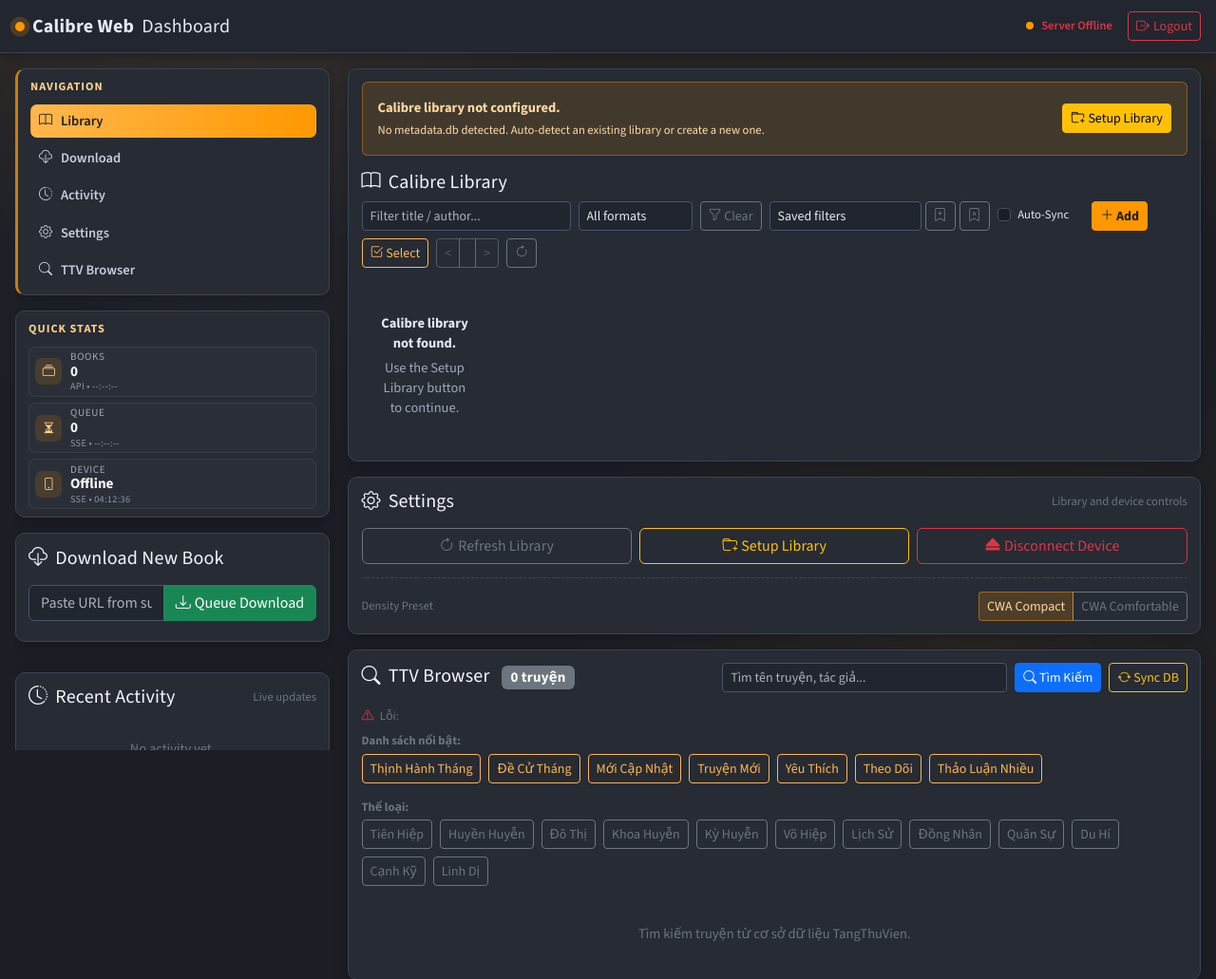
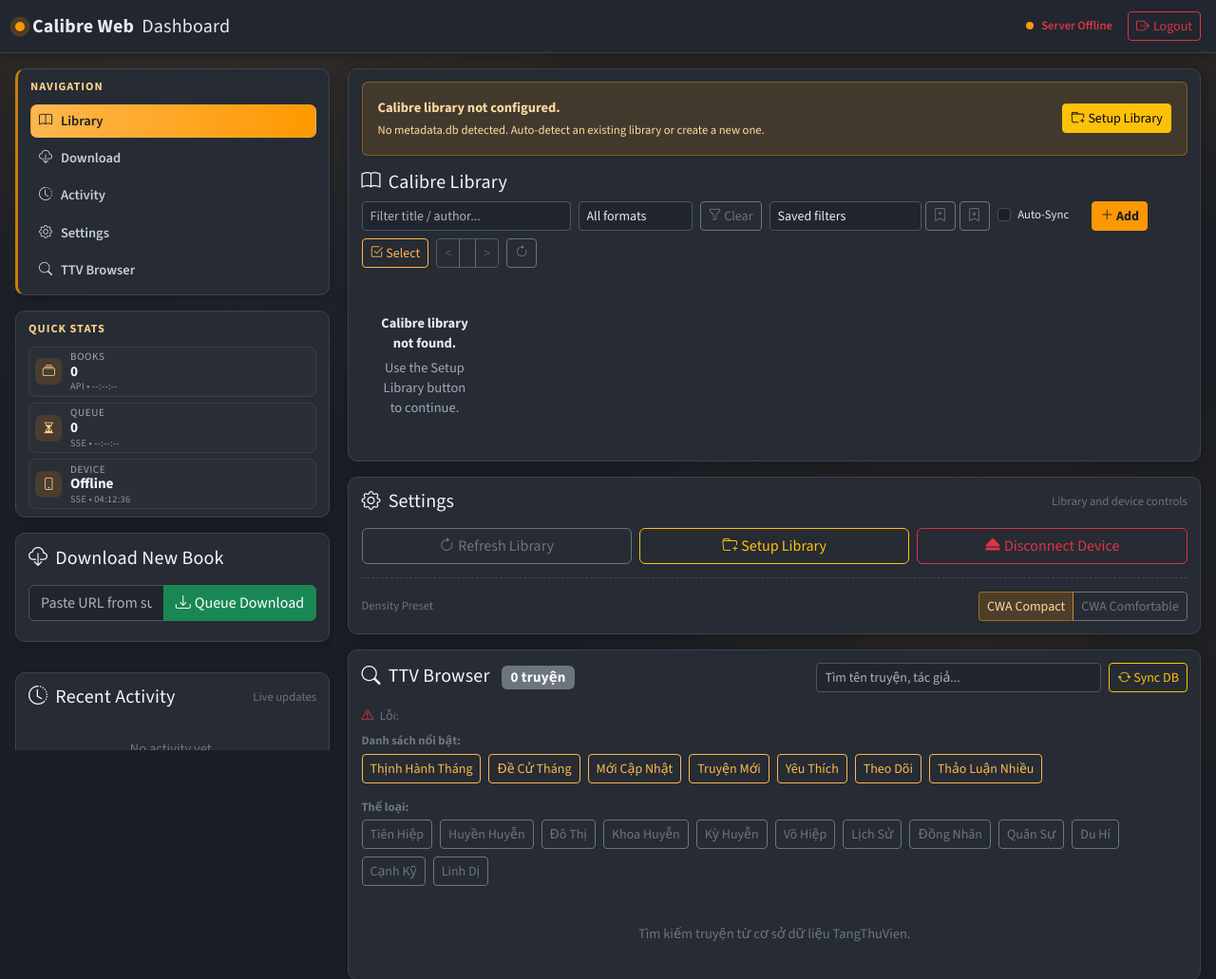
Before and after one commit to thangcao183/calibre-web-management, a Flask app: page / in a window 1280 px wide. Shown: the top 1031 px of the page at 95% size. Run offline with Flask 3, Linux system fonts and the light colour scheme; the visitor is signed in with stand-in values (Sample User, id 1); data that the repository does not hold is empty; some libraries are stand-ins or nearby versions.

Commit message:
feat: add search dropdown container and hide search button in TTV interface

```diff
--- a/src/templates/index.html
+++ b/src/templates/index.html
@@ -285,10 +285,14 @@
                             <span class="badge bg-secondary ms-2" id="ttv-db-count">0 truyện</span>
                         </h5>
                         <div class="d-flex flex-wrap align-items-center gap-2">
-                            <input type="text" id="ttv-search-input"
-                                class="form-control form-control-sm bg-dark border-secondary text-white"
-                                placeholder="Tìm tên truyện, tác giả..." style="width:300px;">
-                            <button class="btn btn-sm btn-primary" id="btn-ttv-search">
+                            <div class="position-relative">
+                                <input type="text" id="ttv-search-input"
+                                    class="form-control form-control-sm bg-dark border-secondary text-white"
+                                    placeholder="Tìm tên truyện, tác giả..." style="width:300px;" autocomplete="off">
+                                <div id="ttv-search-dropdown" class="dropdown-menu bg-dark border-secondary shadow w-100" style="display:none; position:absolute; top:100%; left:0; z-index:1050; max-height:400px; overflow-y:auto;">
+                                </div>
+                            </div>
+                            <button class="btn btn-sm btn-primary" id="btn-ttv-search" style="display:none;">
                                 <i class="bi bi-search"></i> Tìm Kiếm
                             </button>
                             <button class="btn btn-sm btn-outline-warning" id="btn-ttv-sync" title="Đồng bộ DB truyện từ TangThuVien">
```
